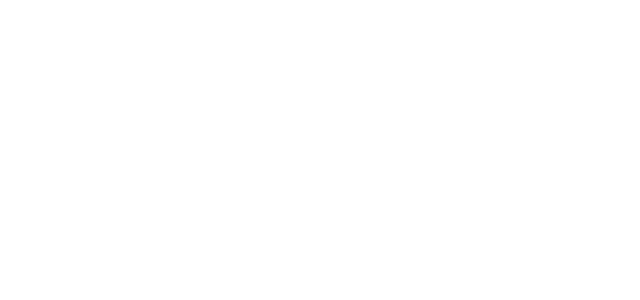
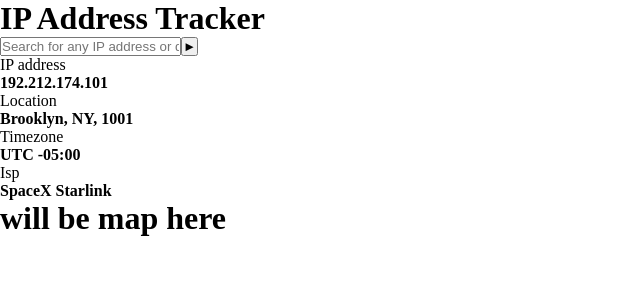
Before and after one commit to caren1/ip-address-tracker, a React (Create React App) app: page / in a window 1280 px wide. Shown: the top 300 px of the page, without its empty margins (0-640 px from the left). Built offline with nearby package versions, Linux system fonts and the light colour scheme.

Commit message:
constructed initial HTML

```diff
--- a/public/index.html
+++ b/public/index.html
@@ -25,6 +25,9 @@
       Learn how to configure a non-root public URL by running `npm run build`.
     -->
     <title>React App</title>
+    <link rel="stylesheet" href="https://unpkg.com/leaflet@1.7.1/dist/leaflet.css"
+    integrity="sha512-xodZBNTC5n17Xt2atTPuE1HxjVMSvLVW9ocqUKLsCC5CXdbqCmblAshOMAS6/keqq/sMZMZ19scR4PsZChSR7A=="
+    crossorigin=""/>
   </head>
   <body>
     <noscript>You need to enable JavaScript to run this app.</noscript>
--- a/src/App.js
+++ b/src/App.js
@@ -4,7 +4,38 @@ import './App.css';
 function App() {
   return (
     <div className="app">
-
+      <header className="tracker">
+        <h1>IP Address Tracker</h1>
+        <div class="tracker__form">
+          <form>
+            <input type="text" placeholder="Search for any IP address or domain"/>
+            <button type="submit">►</button>
+          </form>
+        </div>
+      </header>
+      <main>
+        <div className="userData">
+          <div className="userData__detail">
+            <p className="title">IP address</p>
+            <strong><p>192.212.174.101</p></strong>
+          </div>
+          <div className="userData__detail">
+            <p className="title">Location</p>
+            <strong><p>Brooklyn, NY, 1001</p></strong>
+          </div>
+          <div className="userData__detail">
+            <p className="title">Timezone</p>
+            <strong><p>UTC -05:00</p></strong>
+          </div>
+          <div className="userData__detail">
+            <p className="title">Isp</p>
+            <strong><p>SpaceX Starlink</p></strong>
+          </div>
+        </div>
+        <div class="map">
+          <h1>will be map here</h1>
+        </div>
+      </main>
     </div>
   );
 }
```
